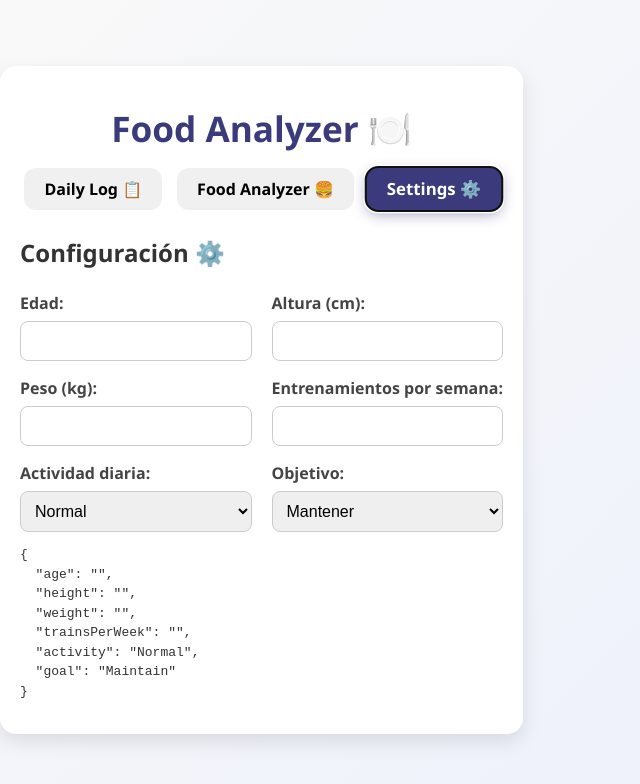
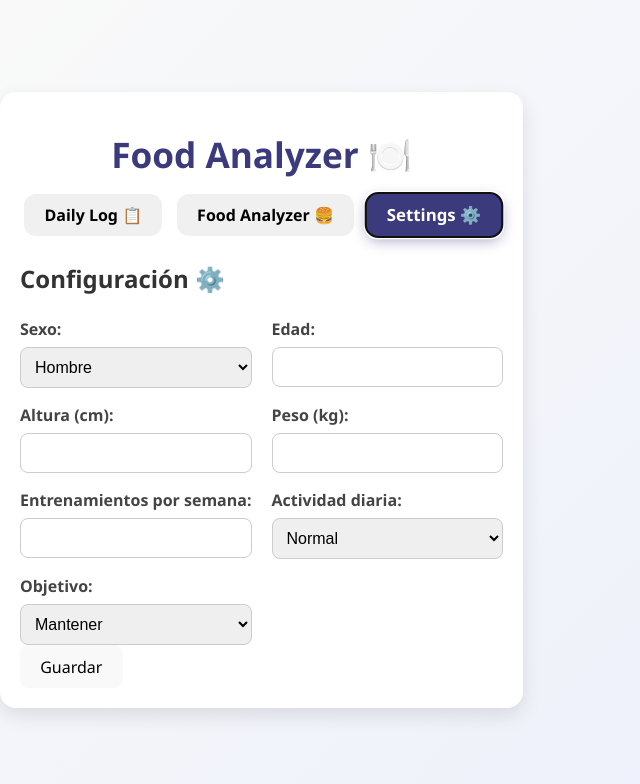
Before and after one commit to DuvanHB/nutri_life_front, a React (Vite) app: page / in a window 1280 px wide. Both pictures are taken after a click on the button "Settings ⚙️". Shown: the top 784 px of the page, without its empty margins (0-640 px from the left). Built offline with nearby package versions, Linux system fonts and the light colour scheme.

Commit message:
nutritional plan

```diff
--- a/src/App.css
+++ b/src/App.css
@@ -170,6 +170,50 @@ tr:nth-child(even) {
   font-weight: bold;
 }
 
+.nutrition-result {
+  margin-top: 20px;
+  padding: 20px;
+  border-radius: 12px;
+  background: #f9f9f9;
+  box-shadow: 0 4px 10px rgba(0, 0, 0, 0.1);
+  text-align: left;
+}
+
+.nutrition-result h3 {
+  margin-bottom: 15px;
+  color: #333;
+  text-align: center;
+}
+
+.nutrition-result ul {
+  list-style: none;
+  padding: 0;
+}
+
+.nutrition-result li {
+  font-size: 18px;
+  margin: 8px 0;
+  padding: 8px;
+  border-radius: 8px;
+}
+
+.nutrition-result li:nth-child(1) {
+  background: #ffe0e0; /* Calories - red */
+}
+
+.nutrition-result li:nth-child(2) {
+  background: #d4f4d2; /* Protein - green */
+}
+
+.nutrition-result li:nth-child(3) {
+  background: #fff2cc; /* Fat - yellow */
+}
+
+.nutrition-result li:nth-child(4) {
+  background: #d9ecff; /* Carbs - blue */
+}
+
+
 /* Animation */
 @keyframes fadeIn {
   from {
--- a/src/pages/Settings.jsx
+++ b/src/pages/Settings.jsx
@@ -1,8 +1,41 @@
+import { useState } from "react";
+
 function Settings({ settings, handleSettingsChange }) {
+  const [nutritionPlan, setNutritionPlan] = useState(null);
+  const [loading, setLoading] = useState(false);
+
+  const handleSave = async () => {
+    setLoading(true);
+    try {
+      const res = await fetch("http://localhost:5000/calculate-nutrition", {
+        method: "POST",
+        headers: { "Content-Type": "application/json" },
+        body: JSON.stringify(settings),
+      });
+
+      const data = await res.json();
+      setNutritionPlan(data);
+    } catch (err) {
+      console.error("Error al calcular nutrición:", err);
+    }
+    setLoading(false);
+  };
+
   return (
     <div className="settings">
       <h2>Configuración ⚙️</h2>
       <form>
+        <label>
+          Sexo:
+          <select
+            name="gender"
+            value={settings.gender}
+            onChange={handleSettingsChange}
+          >
+            <option value="Male">Hombre</option>
+            <option value="Female">Mujer</option>
+          </select>
+        </label>
         <label>
           Edad:
           <input
@@ -65,7 +98,22 @@ function Settings({ settings, handleSettingsChange }) {
           </select>
         </label>
       </form>
-      <pre>{JSON.stringify(settings, null, 2)}</pre>
+
+      <button onClick={handleSave} disabled={loading}>
+        {loading ? "Calculando..." : "Guardar"}
+      </button>
+
+      {nutritionPlan && (
+        <div className="nutrition-result">
+          <h3>Tu plan nutricional 🎯</h3>
+          <ul>
+            <li>Calorías: {nutritionPlan.calories}</li>
+            <li>Proteína: {nutritionPlan.protein} g</li>
+            <li>Grasas: {nutritionPlan.fat} g</li>
+            <li>Carbohidratos: {nutritionPlan.carbs} g</li>
+          </ul>
+        </div>
+      )}
     </div>
   );
 }
```
